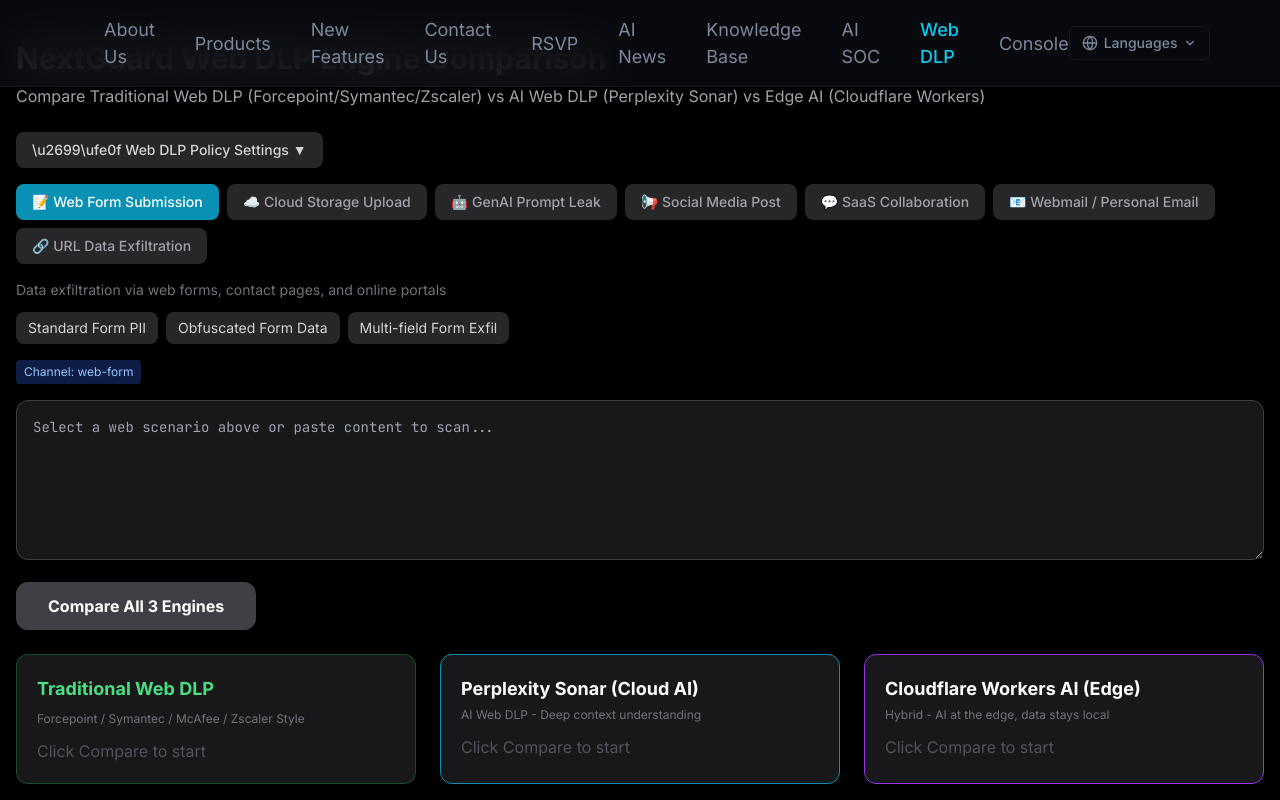
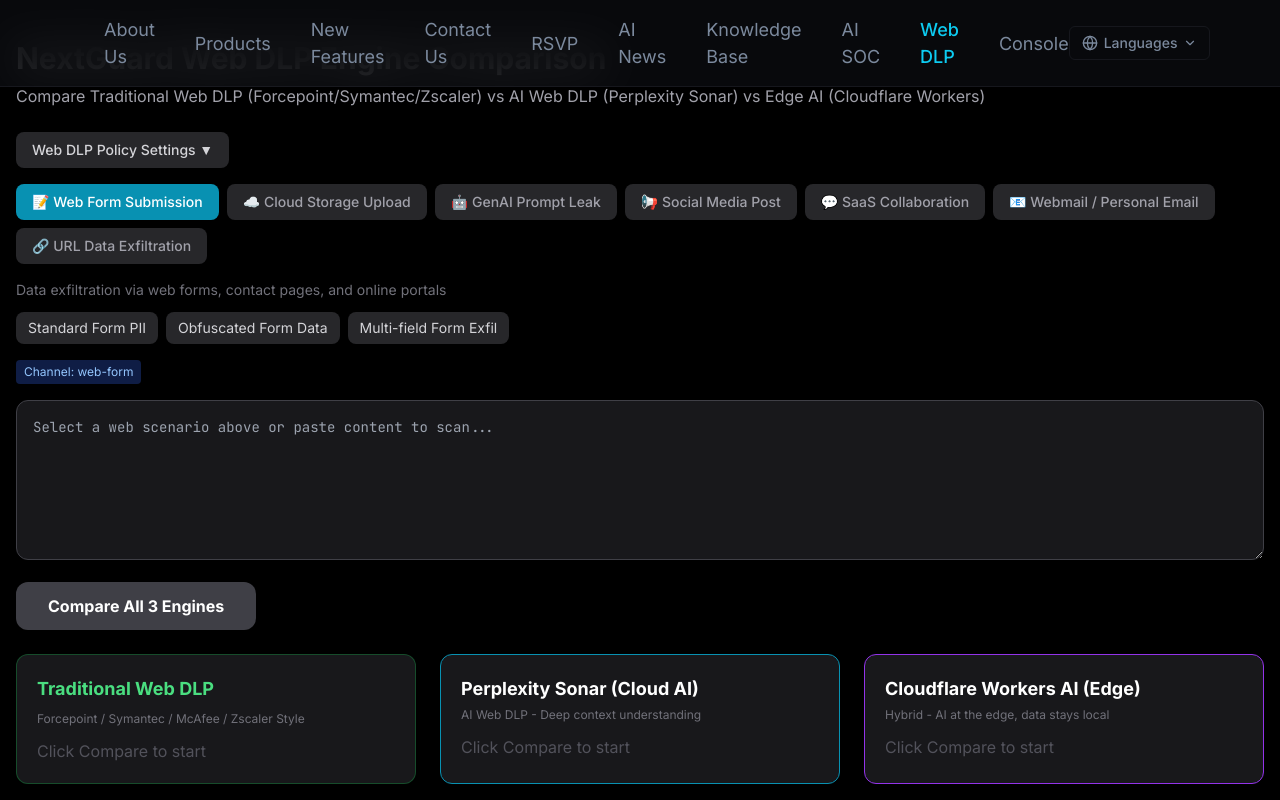
Before and after one commit to NextGuard-hk/nextguard-website, a Next.js app: page /web-dlp-compare in a window 1280 px wide. Shown: the top 800 px of the page. Built offline with nearby package versions, Linux system fonts and the light colour scheme.

Commit message:
Remove \u2699\ufe0f wording from Web DLP Policy UI

```diff
--- a/app/web-dlp-compare/page.tsx
+++ b/app/web-dlp-compare/page.tsx
@@ -407,12 +407,12 @@ export default function WebDLPComparePage() {
 
         {/* Policy Settings */}
         <button onClick={() => setShowPolicy(!showPolicy)} className="bg-zinc-800 hover:bg-zinc-700 text-zinc-300 px-4 py-2 rounded-lg text-sm font-medium mb-4 flex items-center gap-2">
-          \u2699\ufe0f Web DLP Policy Settings {showPolicy ? '\u25b2' : '\u25bc'}
+          Web DLP Policy Settings {showPolicy ? '\u25b2' : '\u25bc'}
         </button>
         {showPolicy && (
           <div className="bg-zinc-900 border border-zinc-700 rounded-xl p-4 mb-6">
             <div className="flex justify-between items-center mb-3">
-              <h3 className="font-bold">\u2699\ufe0f Web DLP Policy Configuration</h3>
+              <h3 className="font-bold">Web DLP Policy Configuration</h3>
               <button onClick={resetPolicy} className="text-xs text-cyan-400 hover:text-cyan-300">Reset to Default</button>
             </div>
             <table className="w-full text-sm">
```
